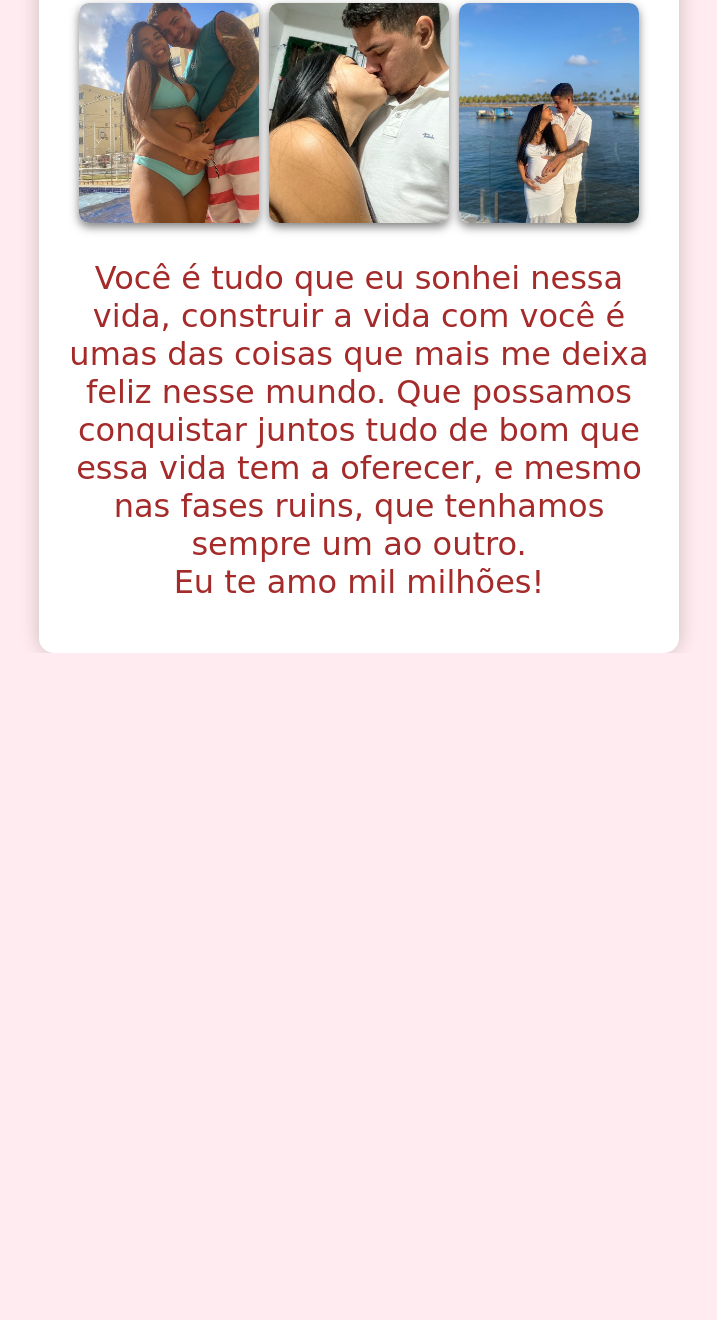
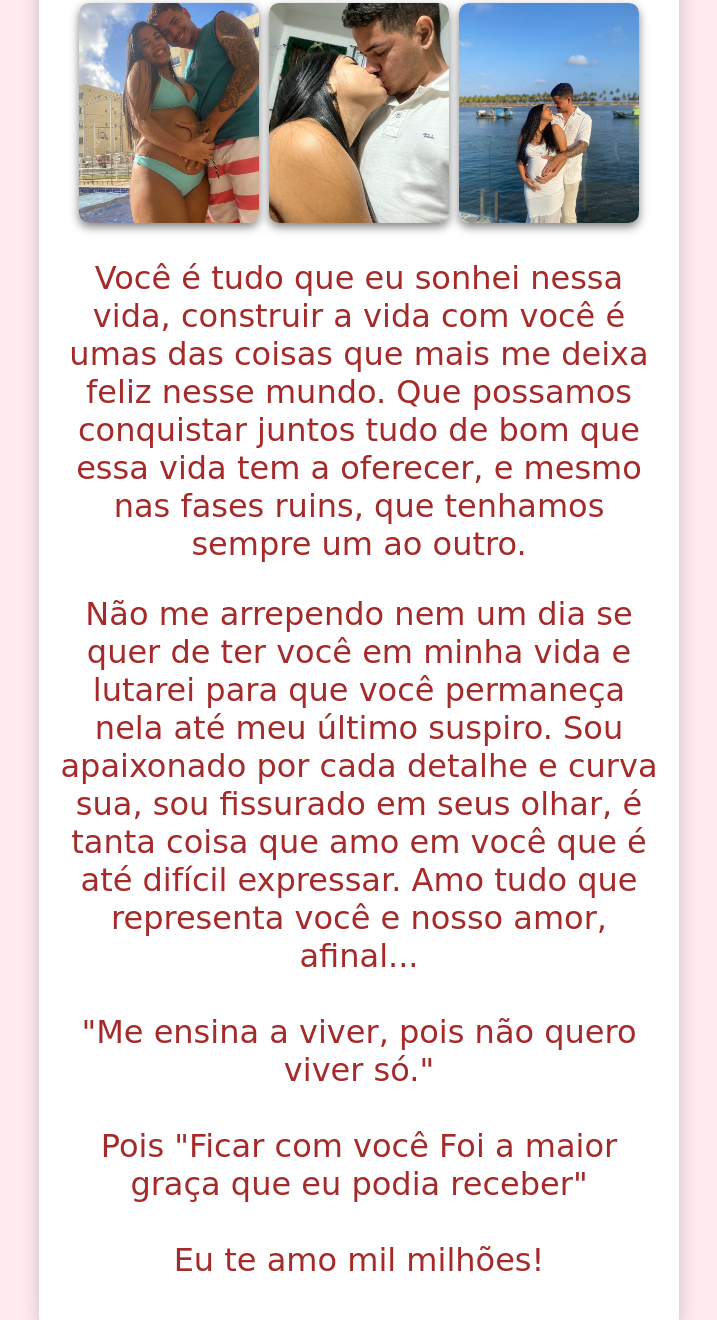
Before and after one commit to leonardolucasga/oneyearcomela, a plain HTML site: page index.html in a window 1280 px wide. Shown: the part 504-1824 px from the top of the page, without its empty margins (281-998 px from the left). Before the commit the page ends 1157 px from the top, so only its background shows below. Drawn offline with Linux system fonts and the light colour scheme; a web font is replaced by a local one.

Commit message:
Finalize Declaration

```diff
--- a/index.html
+++ b/index.html
@@ -36,8 +36,24 @@
         </article>
 
 
-        <p>Você é tudo que eu sonhei nessa vida, construir a vida com você é umas das coisas que mais me deixa feliz nesse mundo. Que possamos conquistar juntos tudo de bom que essa vida tem a oferecer,
-            e mesmo nas fases ruins, que tenhamos sempre um ao outro. <BR> Eu te amo mil milhões!</p>
+        <p>Você é tudo que eu sonhei nessa vida, construir a vida com você é umas das coisas que mais me deixa feliz nesse mundo.
+            Que possamos conquistar juntos tudo de bom que essa vida tem a oferecer,
+            e mesmo nas fases ruins, que tenhamos sempre um ao outro.
+            <BR>
+            <P>
+                Não me arrependo nem um dia se quer de ter você em minha vida e lutarei para que você permaneça nela até meu último suspiro.
+                Sou apaixonado por cada detalhe e curva sua, sou fissurado em seus olhar, é tanta coisa que amo em você que é até difícil expressar.
+
+                Amo tudo que representa você e nosso amor, afinal... <br> <br>"Me ensina a viver, pois não quero viver só."
+                <br><br>
+
+                Pois "Ficar com você
+                Foi a maior graça que eu podia receber"
+
+<br><br>
+                Eu te amo mil milhões!</p>
+            </P>
+
     </div>
 
     <script src="js/script.js"></script>
```
